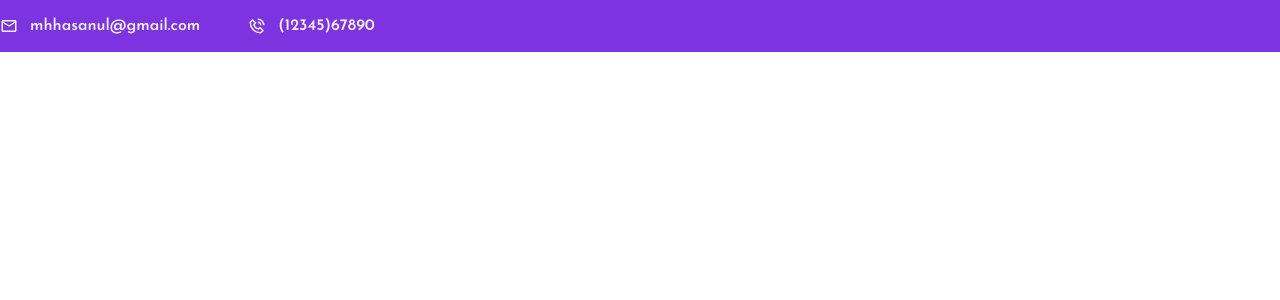
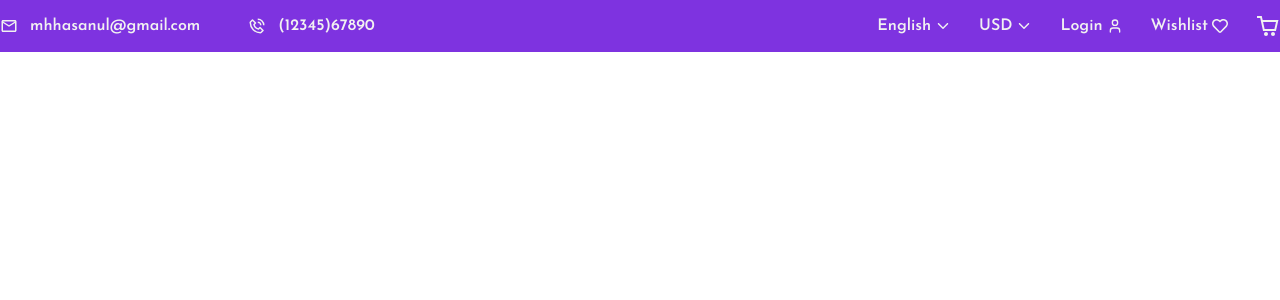
Before and after one commit to Rodro-Kumar/Hekto-Eco-, a React (Vite) app: page / in a window 1280 px wide. Shown: the top 300 px of the page. Built offline with nearby package versions, Linux system fonts and the light colour scheme.

Commit message:
Header top

```diff
--- a/src/CommonComponent/Header/Header.jsx
+++ b/src/CommonComponent/Header/Header.jsx
@@ -1,6 +1,10 @@
 import React from "react";
 import { MdOutlineMailOutline } from "react-icons/md";
 import { BiPhoneCall } from "react-icons/bi";
+import { IoIosArrowDown } from "react-icons/io";
+import { LuUser } from "react-icons/lu";
+import { FaRegHeart } from "react-icons/fa";
+import { CgShoppingCart } from "react-icons/cg";
 
 const Header = () => {
   return (
@@ -8,7 +12,8 @@ const Header = () => {
       {/* ============== Top ============ */}
       <div className="bg-[#7E33E0] py-[14px] text-[#F1F1F1]">
         <div className="container">
-          <div className="flex items-center justify-between">
+          <div className="flex items-center justify-between px-4 lg:px-0">
+            <div className="hidden md:block">
               <div className="flex items-center gap-x-12">
                 <div className="flex items-center gap-x-3">
                   <span>
@@ -33,7 +38,39 @@ const Header = () => {
                   </a>
                 </div>
               </div>
-            <div></div>
+            </div>
+
+            <div className="flex items-center justify-between w-full md:justify-end md:gap-x-7">
+              <div className="text-sm sm:text-base font-JosfinSans font-semibold flex items-center gap-x-1 cursor-pointer max-[340px]:gap-x-0 max-[310px]:text-xs">
+                <p>English</p>
+                <span>
+                  <IoIosArrowDown />
+                </span>
+              </div>
+              <div className="text-sm sm:text-base font-JosfinSans font-semibold flex items-center gap-x-1 cursor-pointer max-[340px]:gap-x-0 max-[310px]:text-xs">
+                <p>USD</p>
+                <span>
+                  <IoIosArrowDown />
+                </span>
+              </div>
+              <div className="text-sm sm:text-base font-JosfinSans font-semibold flex items-center gap-x-1 cursor-pointer max-[340px]:gap-x-0 max-[310px]:text-xs">
+                <p>Login</p>
+                <span>
+                  <LuUser />
+                </span>
+              </div>
+              <div className="text-sm sm:text-base font-JosfinSans font-semibold flex items-center gap-x-1 cursor-pointer max-[340px]:gap-x-0 max-[310px]:text-xs">
+                <p>Wishlist</p>
+                <span>
+                  <FaRegHeart />
+                </span>
+              </div>
+              <div className="flex items-center ">
+                <span className="text-xl cursor-pointer sm:text-2xl max-[310px]:text-lg">
+                  <CgShoppingCart />
+                </span>
+              </div>
+            </div>
           </div>
         </div>
       </div>
```
Lines whose indentation alone changed are shown as unchanged.
